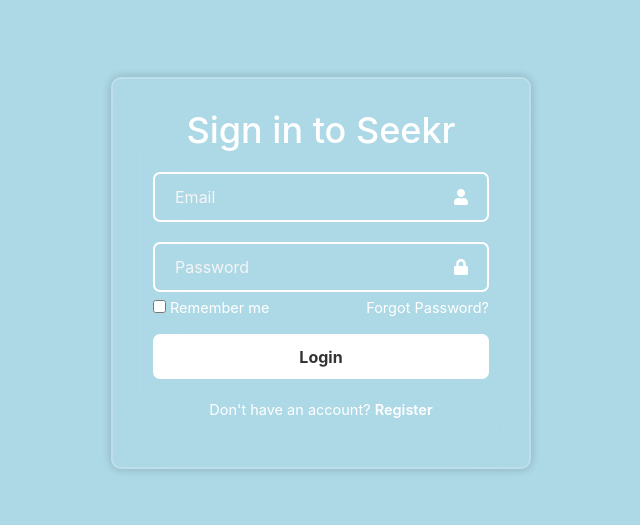
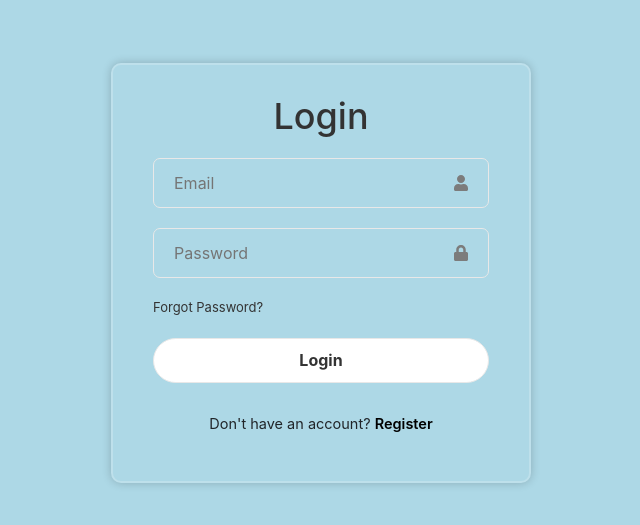
Before and after one commit to ratemystudyspot/website-legacy, a React (Create React App) app: page /login in a window 1280 px wide. Shown: the part 127-652 px from the top of the page, without its empty margins (319-959 px from the left). Built offline with nearby package versions, Linux system fonts and the light colour scheme.

Commit message:
Login and Register Form CSS styled

```diff
--- a/src/Components/AuthForm/AuthForm.css
+++ b/src/Components/AuthForm/AuthForm.css
@@ -2,9 +2,7 @@
     width: 420px;
     background: transparent;
     border: 2px solid rgba(255, 255, 255, .2);
-    backdrop-filter: blur(30px);
     box-shadow: 0 0 10px rgba(0, 0, 0, .2);
-    color: #fff;
     border-radius: 10px;
     padding: 30px 40px;
 }
@@ -12,6 +10,7 @@
 .wrapper h1 {
     font-size: 36px;
     text-align: center;
+    color: #333;
 }
 
 .wrapper .input-box {
@@ -25,17 +24,13 @@
     width: 100%;
     height: 100%;
     background: transparent;
-    border: 2px solid #fff;
+    border: 1px solid #E8E8E8;
     outline: none;
     border-radius: 7px;
     font-size: 16px;
-    color: #fff;
     padding: 20px 45px 20px 20px;
 }
 
-.input-box input::placeholder {
-    color: #F5F5F5;
-}
 
 .input-box .icon {
     position:absolute;
@@ -43,6 +38,7 @@
     top: 50%;
     transform: translateY(-50%);
     font-size: 16px;
+    color: #7c7c7c;
 }
 
 .wrapper .offscreen {
@@ -54,24 +50,15 @@
     margin: -18px 4px 20px;
 }
 
-.wrapper .remember-forgot {
+.forgot-password a{
     display: flex;
-    justify-content: space-between;
-    font-size: 14.5px;
-    margin: -15px 0 15px;
+    text-decoration: none;
+    color: #333;
+    font-size: small;
+    padding-bottom: 20px;
 }
 
-.remember-forgot label input {
-    accent-color: #fff;
-    margin-right: 4px;
-}
-
-.remember-forgot a {
-    color: #fff;
-    text-decoration: none;
-}
-
-.remember-forgot a:hover {
+.forgot-password a:hover{
     text-decoration: underline;
 }
 
@@ -79,9 +66,9 @@
     width: 100%;
     height: 45px;
     background: #fff;
-    border: none;
+    border: 1px solid #E8E8E8;
     outline: none;
-    border-radius: 7px;
+    border-radius: 50px;
     cursor: pointer;
     font-size: 16px;
     color: #333;
@@ -104,8 +91,7 @@
     border: none;
     text-decoration: underline;
     cursor: pointer;
-    padding: 0;
-    color: #fff;
+    padding-top: 10px;
     text-decoration: none;
     font-weight: 600;
 }
--- a/src/Components/AuthForm/LoginForm.jsx
+++ b/src/Components/AuthForm/LoginForm.jsx
@@ -6,7 +6,7 @@
     return (
         <div className="wrapper">
             <form className='form' action="">
-                <h1>Sign in to Seekr</h1>
+                <h1>Login</h1>
                 <div className="input-box">
                     <input type="email" placeholder="Email" required />
                     <FaUser className="icon" />
@@ -16,10 +16,15 @@
                     <FaLock className="icon" />
                 </div>
 
-                <div className="remember-forgot">
+                {/* <div className="remember-forgot">
                     <label><input type="checkbox" />Remember me</label>
+
+                </div> */}
+                <div className='forgot-password'>
                     <a href="#">Forgot Password?</a>
                 </div>
+
+                {/* add a link later !!! */}
 
                 <button type="submit">Login</button>
             </form>
--- a/src/Components/AuthForm/RegisterForm.jsx
+++ b/src/Components/AuthForm/RegisterForm.jsx
@@ -41,7 +41,7 @@
       <form className='form' onSubmit={HandleSubmit}>
         <p ref={errRef} className={errMsg ? "errmsg" : "offscreen"} >{errMsg}</p>
 
-        <h1>Sign up for Seekr</h1>
+        <h1>Register</h1>
         <div className="input-box">
           <input
             type="email"
```
